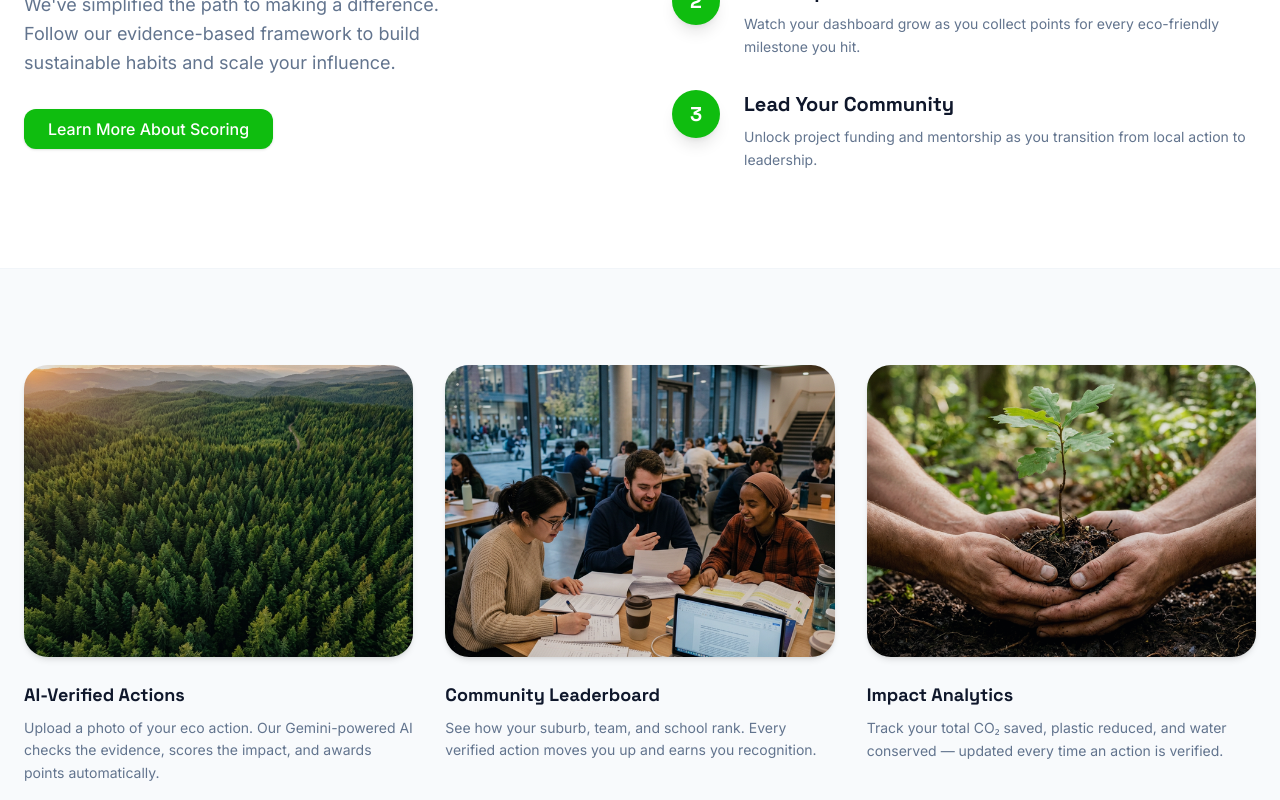
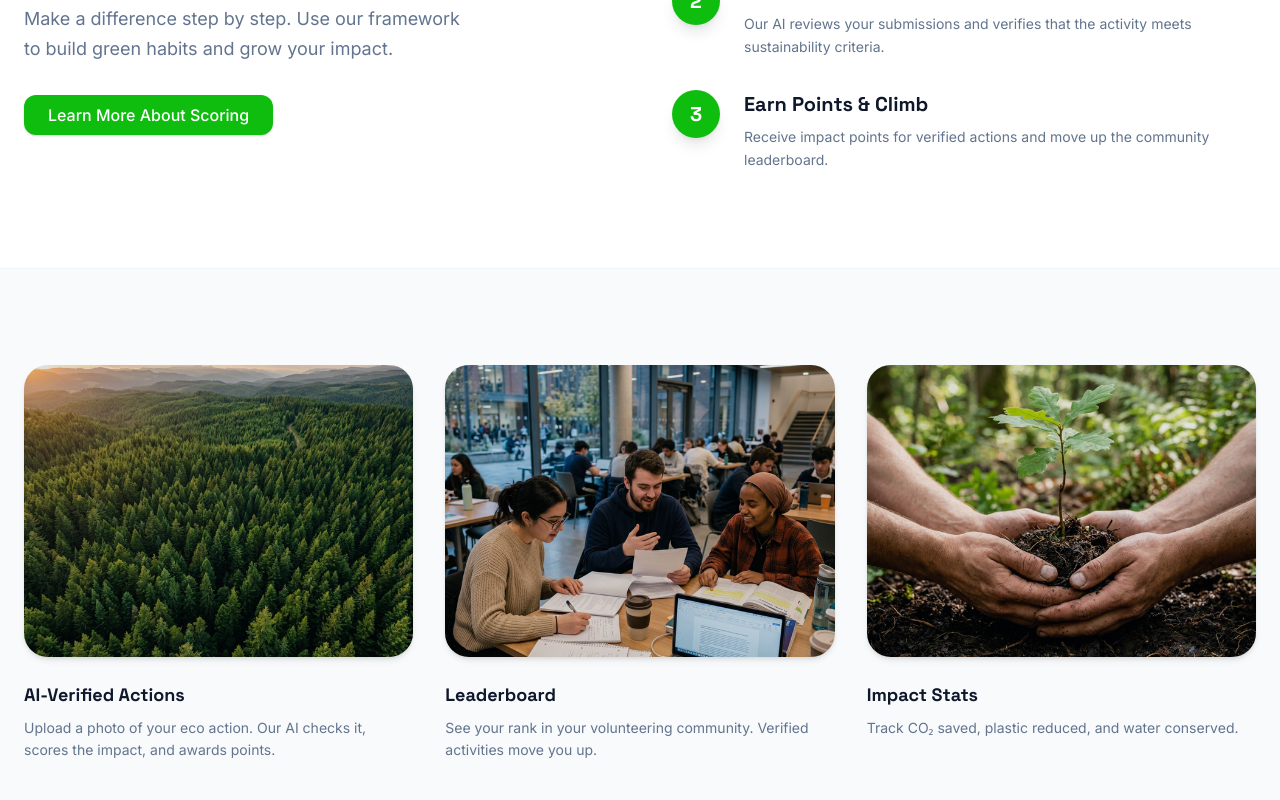
Before and after one commit to chuckabox/GreenWorld, a React (Vite) app: page / in a window 1280 px wide. Shown: the part 1640-2440 px from the top of the page. Built offline with nearby package versions, Linux system fonts and the light colour scheme.

Commit message:
feat: rewrote text in landing page

```diff
--- a/src/pages/LandingPage.tsx
+++ b/src/pages/LandingPage.tsx
@@ -163,16 +163,16 @@ export const LandingPage = () => {
           <div>
             <h2 className="text-4xl font-display font-bold mb-6">How Your Journey<br />to Impact Works</h2>
             <p className="text-slate-500 text-lg mb-8 max-w-md leading-relaxed">
-              We've simplified the path to making a difference. Follow our evidence-based framework to build sustainable habits and scale your influence.
+              Make a difference step by step. Use our framework to build green habits and grow your impact.
             </p>
             <button className="btn-primary">Learn More About Scoring</button>
           </div>
 
           <div className="space-y-8">
             {[
-              { num: "1", title: "Log Your Actions", desc: "Use our mobile app to record daily sustainable choices—from composting to commuting green." },
-              { num: "2", title: "Earn Impact Points", desc: "Watch your dashboard grow as you collect points for every eco-friendly milestone you hit." },
-              { num: "3", title: "Lead Your Community", desc: "Unlock project funding and mentorship as you transition from local action to leadership." }
+              { num: "1", title: "Log Your Actions", desc: "Record your sustainability activities like recycling, volunteering, or saving energy." },
+              { num: "2", title: "AI Verification", desc: "Our AI reviews your submissions and verifies that the activity meets sustainability criteria." },
+              { num: "3", title: "Earn Points & Climb", desc: "Receive impact points for verified actions and move up the community leaderboard." }
             ].map((step, i) => (
               <div key={i} className="flex gap-6">
                 <div className="shrink-0 w-12 h-12 bg-primary text-white rounded-full flex items-center justify-center font-display font-bold text-xl shadow-lg">
@@ -193,9 +193,9 @@ export const LandingPage = () => {
         <div className="max-w-7xl mx-auto px-6">
           <div className="grid md:grid-cols-3 gap-8">
             {[
-              { img: reforestationImg, title: "AI-Verified Actions", desc: "Upload a photo of your eco action. Our Gemini-powered AI checks the evidence, scores the impact, and awards points automatically." },
-              { img: universityImg, title: "Community Leaderboard", desc: "See how your suburb, team, and school rank. Every verified action moves you up and earns you recognition." },
-              { img: analyticsImg, title: "Impact Analytics", desc: "Track your total CO₂ saved, plastic reduced, and water conserved — updated every time an action is verified." }
+              { img: reforestationImg, title: "AI-Verified Actions", desc: "Upload a photo of your eco action. Our AI checks it, scores the impact, and awards points." },
+              { img: universityImg, title: "Leaderboard", desc: "See your rank in your volunteering community. Verified activities move you up." },
+              { img: analyticsImg, title: "Impact Stats", desc: "Track CO₂ saved, plastic reduced, and water conserved." }
             ].map((card, i) => (
               <motion.div whileHover={{ y: -5 }} key={i} className="group">
                 <div className="w-full aspect-[4/3] rounded-3xl overflow-hidden mb-6 shadow-md relative">
```
